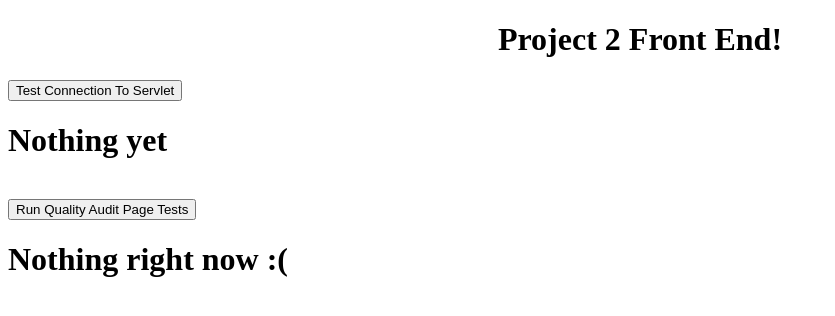
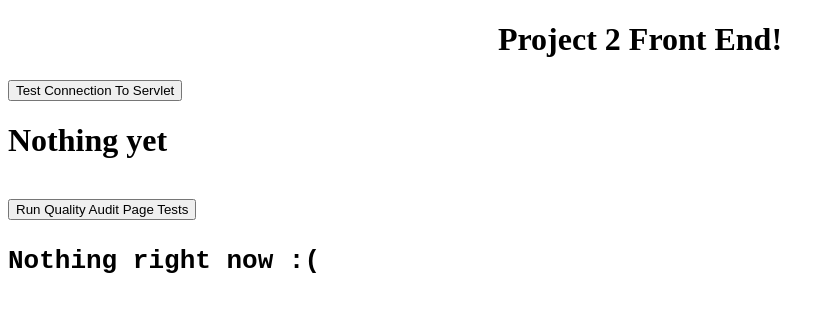
Before and after one commit to icavanaugh95/project2, an Angular app in the folder frontend/: page / in a window 1280 px wide. Shown: the top 316 px of the page, without its empty margins (0-835 px from the left). Built offline with nearby package versions, Linux system fonts and the light colour scheme.

Commit message:
add pre tags in header

```diff
--- a/frontend/src/app/app.component.html
+++ b/frontend/src/app/app.component.html
@@ -7,4 +7,4 @@
 <button (click) = "getData()">Test Connection To Servlet</button>
 <h1>{{ info }}</h1><br>
 <button (click) = "getQualityAuditTestResults()">Run Quality Audit Page Tests</button>
-<h1>{{ qualityAuditResults }}</h1>
+<h1><pre>{{ qualityAuditResults }}</pre></h1>
```
